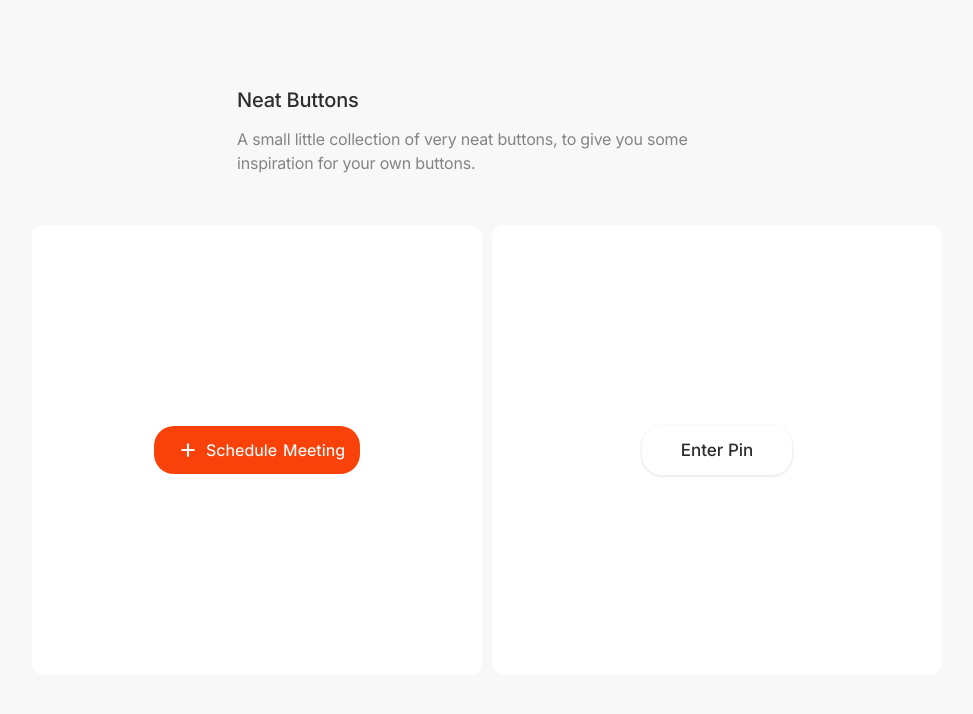
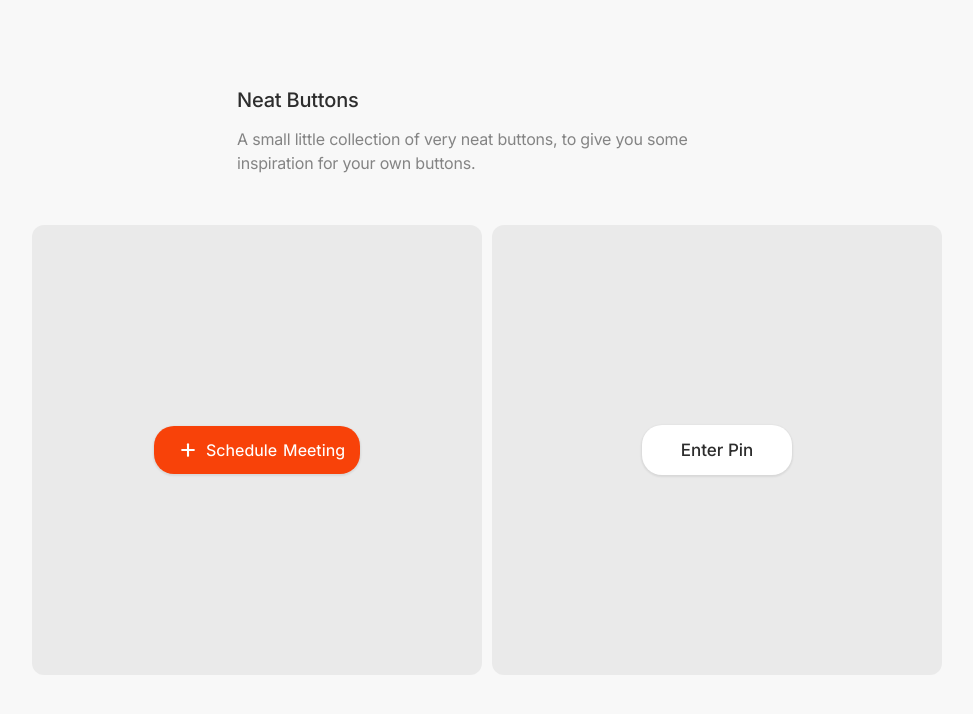
Before and after one commit to ArnavNath550/neatbuttons, a React (Vite) app: page / in a window 1280 px wide. Shown: the top 714 px of the page, without its empty margins (153-1126 px from the left). Built offline with nearby package versions, Linux system fonts and the light colour scheme.

Commit message:
tiny polish, surface colour darkend on homepg, box-shadow added to loadingstatebutton

```diff
--- a/src/App.css
+++ b/src/App.css
@@ -4,6 +4,7 @@
     --darkHover: #4d4d4d;
     --surfaceHover: #f0f0f0;
     --surfaceDark: #393939;
+    --overSurface: #eaeaea;
     --primary: #f84209;
     --primaryHover: #f66538;
     --offPrimary: #ffd0c1;
--- a/src/App.tsx
+++ b/src/App.tsx
@@ -120,7 +120,7 @@ const StyledBodyContent = styled(motion.div)`
 `;
 
 const StyledBodyPreviewItem = styled(motion.div)`
-  background: var(--white);
+  background: var(--overSurface);
   width: 450px;
   height: 450px;
   display: flex;
--- a/src/components/LoadingStateButton.tsx
+++ b/src/components/LoadingStateButton.tsx
@@ -294,6 +294,7 @@ const Button = styled(motion.button)`
   display: flex;
   align-items: center;
   overflow: hidden;
+  box-shadow: 0px 1px 2px 1px rgba(0, 0, 0, 0.08);
   &:hover {
     filter: brightness(1.1);
   }
```
